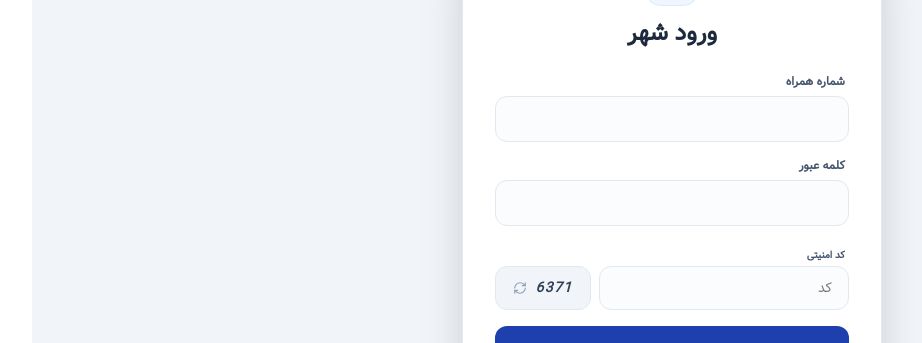
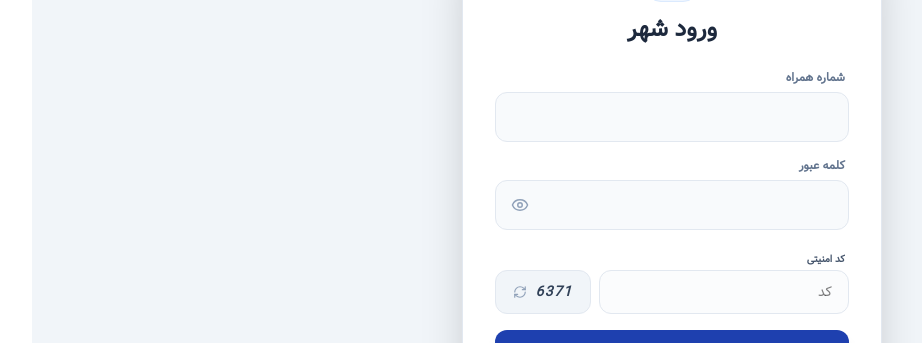
Before and after one commit to itsMahdiVafaei/UrbanPulse, a React (Vite) app in the folder frontend/: page /login in a window 1280 px wide. Shown: the part 175-518 px from the top of the page, without its empty margins (316-1238 px from the left). Built offline with nearby package versions, Linux system fonts and the light colour scheme; no server answers.

Commit message:
feat: add password visibility toggle (eye icon) to base Input component

```diff
--- a/frontend/src/components/ui/Input.jsx
+++ b/frontend/src/components/ui/Input.jsx
@@ -1,19 +1,42 @@
-import React from 'react';
+import React, { useState } from 'react';
+import { Eye, EyeOff } from 'lucide-react';
 
-const Input = ({ label, className = "", ...props }) => {
+export default function Input({ label, type = 'text', className = '', ...props }) {
+    // استیت برای مدیریت نمایش یا مخفی بودن پسورد
+    const [showPassword, setShowPassword] = useState(false);
+
+    // اگر نوع فیلد پسورد است و کاربر روی چشم کلیک کرده، نوع فیلد را موقتاً به text تغییر بده
+    const inputType = type === 'password' && showPassword ? 'text' : type;
+
     return (
-        <div className="flex flex-col gap-1.5 w-full text-right">
+        <div className="flex flex-col space-y-1 relative w-full">
+            {/* رندر کردن لیبل در صورت وجود */}
             {label && (
-                <label className="text-xs font-bold text-slate-600 pr-1">
+                <label className="text-xs font-black text-slate-500 pr-1 block mb-1.5">
                     {label}
                 </label>
             )}
-            <input
-                className={`border border-slate-200 rounded-xl px-4 py-3 text-sm focus:ring-4 focus:ring-blue-500/10 focus:border-blue-500 outline-none transition-all placeholder:text-slate-400 bg-slate-50/50 w-full ${className}`}
-                {...props}
-            />
+
+            <div className="relative w-full">
+                <input
+                    type={inputType}
+                    // اگر فیلد پسورد است، از سمت چپ پدینگ بیشتری می‌دهیم تا متن زیر آیکون چشم نرود (pl-11)
+                    className={`w-full bg-slate-50 border border-slate-200 rounded-xl px-4 py-3.5 text-sm font-bold outline-none focus:border-indigo-500 transition-colors ${type === 'password' ? 'pl-11' : ''} ${className}`}
+                    {...props}
+                />
+
+                {/* دکمه چشم فقط زمانی رندر می‌شود که type پاس داده شده password باشد */}
+                {type === 'password' && (
+                    <button
+                        type="button"
+                        onClick={() => setShowPassword(!showPassword)}
+                        className="absolute left-3 top-1/2 -translate-y-1/2 text-slate-400 hover:text-indigo-600 transition-colors cursor-pointer p-1"
+                        tabIndex="-1" // جلوگیری از فوکوس شدن با دکمه تب کیبورد
+                    >
+                        {showPassword ? <EyeOff size={18} /> : <Eye size={18} />}
+                    </button>
+                )}
+            </div>
         </div>
     );
-};
-
-export default Input;
+}
```
